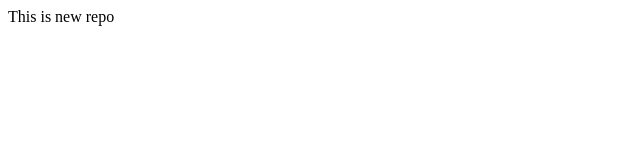
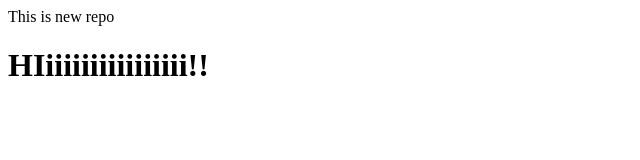
Before and after one commit to Akshata153/local-repo, a plain HTML site: page index.html in a window 1280 px wide. Shown: the whole page, without its empty margins (0-640 px from the left). Drawn offline with Linux system fonts and the light colour scheme.

Commit message:
conflict f2

```diff
--- a/index.html
+++ b/index.html
@@ -1 +1,2 @@
 <p>This is new repo</p>
+<h1>HIiiiiiiiiiiiiiiii!!</h1>
```
